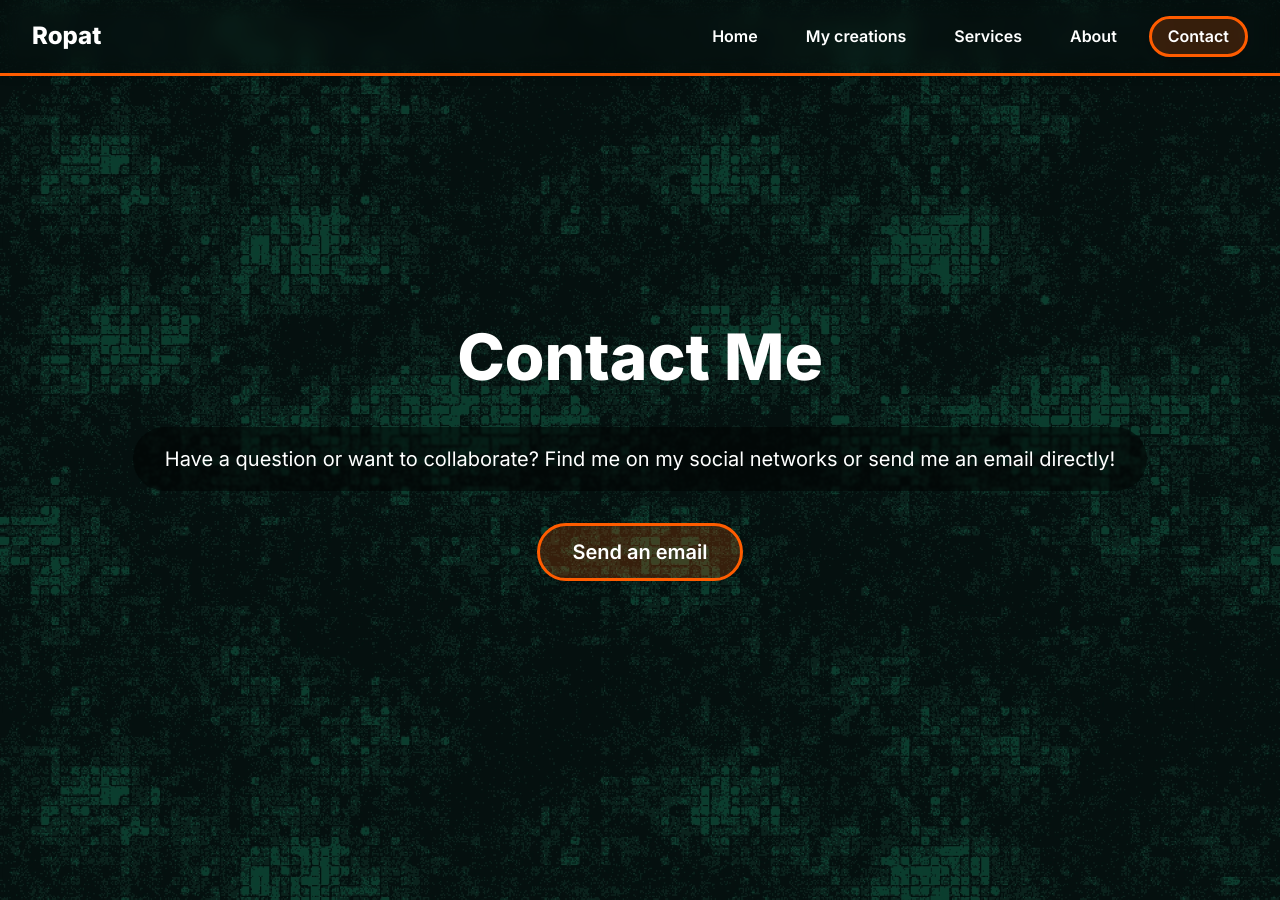
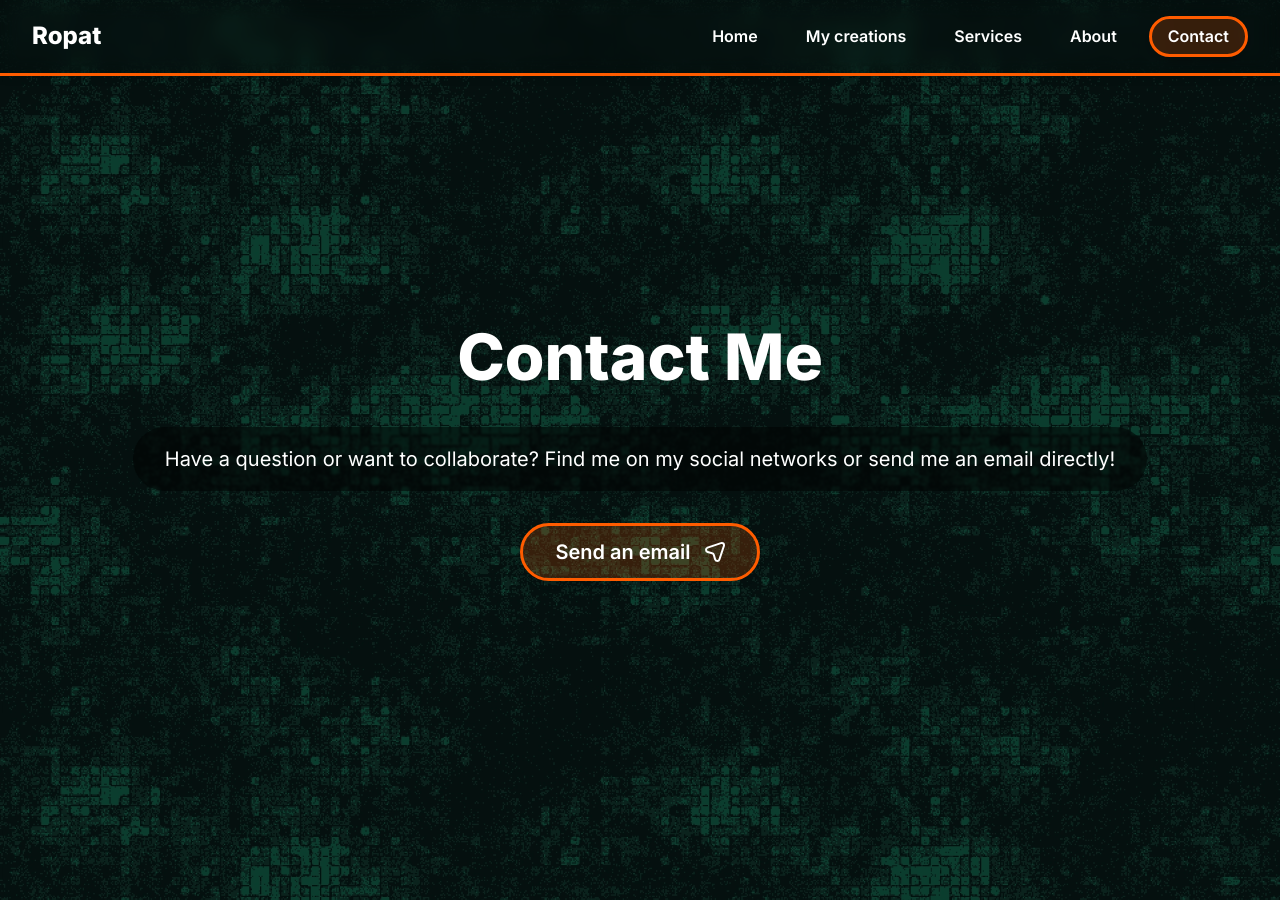
Before and after one commit to 7Nautilus/ropat-portfolio, a Jekyll site: the page built from en/contact.html, in a window 1280 px wide and 900 px high. Built offline with Jekyll 4.4.1, drawn with Linux system fonts in a browser that asks for light colours.

Commit message:
send icon added

```diff
--- a/_includes/pages/contact.html
+++ b/_includes/pages/contact.html
@@ -11,7 +11,10 @@
     <p class="hero-pitch">{{ contact.hero_pitch }}</p>
 
     <!-- Call to Action Button -->
-    <a href="mailto:vultur.psd@gmail.com" class="cta">{{ contact.cta }}</a>
+    <a href="mailto:vultur.psd@gmail.com" class="cta">
+      <span>{{ contact.cta }}</span>
+      <img width="20" height="20" style="filter: invert(1);" src="/assets/images/icons/send.svg" alt="send icon" aria-hidden="true" />
+    </a>
   </section>
   <section class="contact-methods" aria-labelledby="contact-methods-title">
     <h2 id="contact-methods-title" class="section-title">{{ contact.h2 }}</h2>
```
Also changed, not shown: assets/images/icons/send.svg (added).
